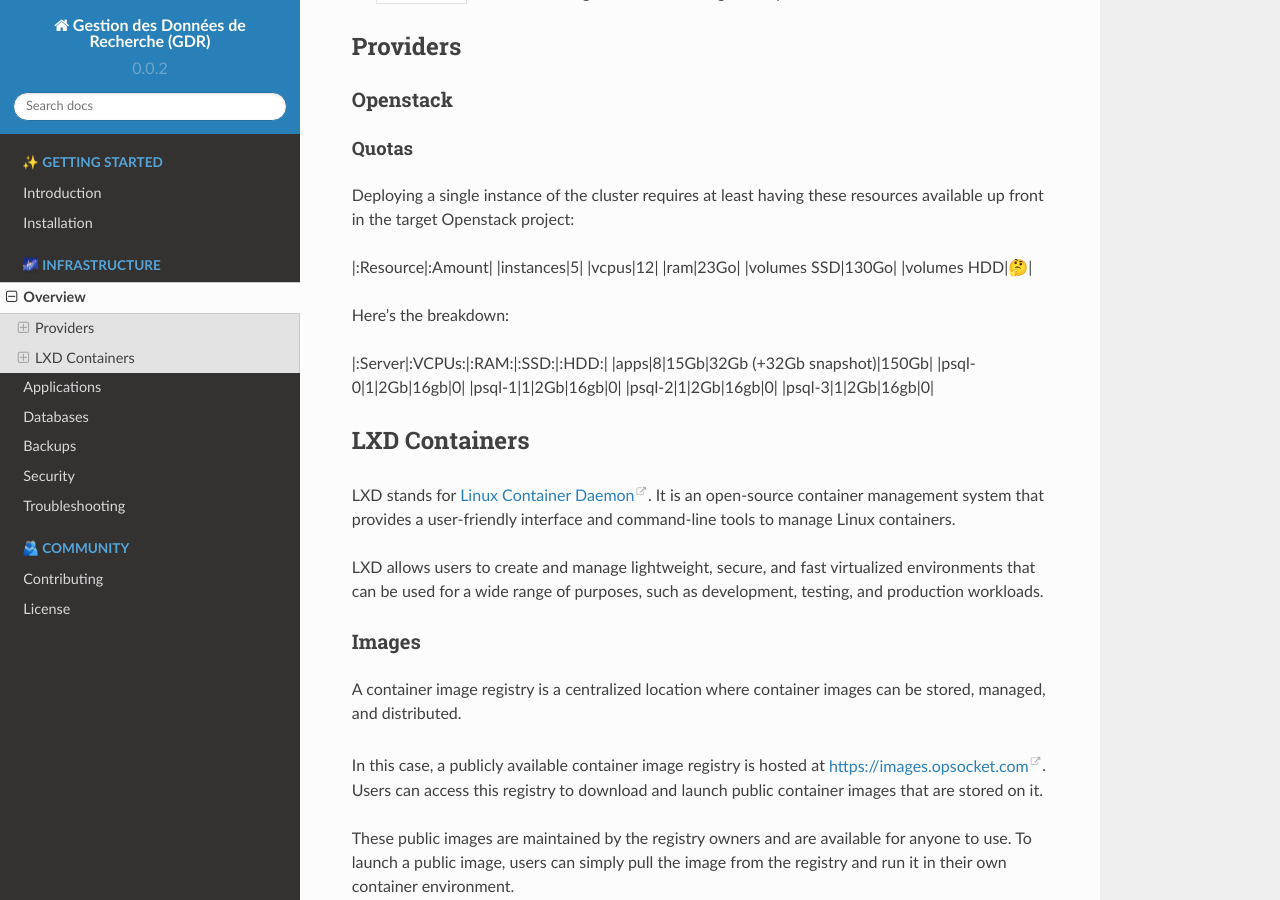
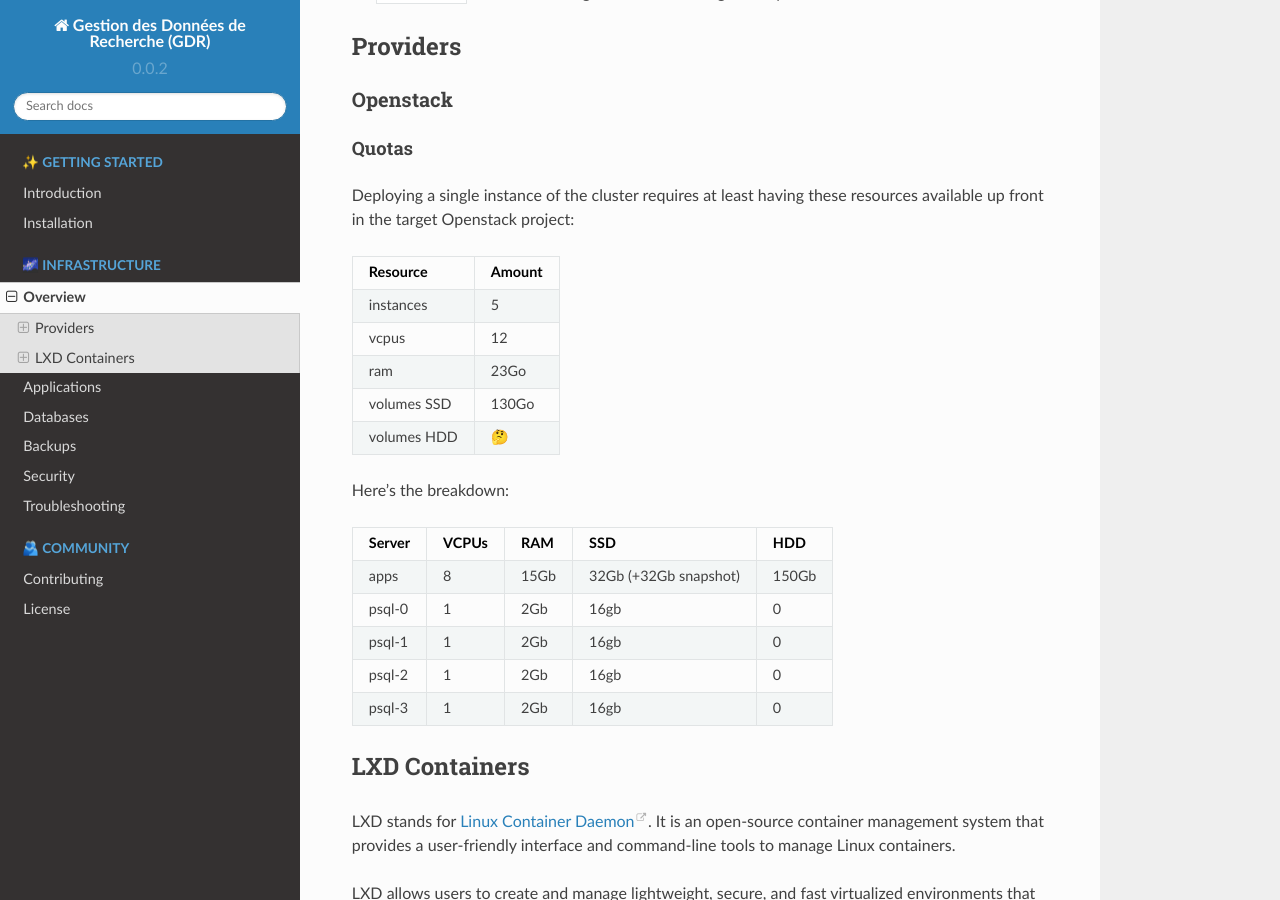
Before and after one commit to calculquebec/infra-gdr, a Sphinx documentation site: the page built from docs/infra/overview.md, in a window 1280 px wide and 900 px high, scrolled down 404 px. Built offline with Sphinx 7.4.7 and the Read the Docs theme 2.0.0, drawn with Linux system fonts in a browser that asks for light colours.

Commit message:
📝 update docs

```diff
--- a/docs/infra/overview.md
+++ b/docs/infra/overview.md
@@ -1,4 +1,4 @@
-# Overview
+  # Overview
 
 - `apps.tf`: Terraform configuration for deploying the research data management services.
 - `databases.tf`: Terraform configuration for deploying the databases required by the services.
@@ -19,7 +19,8 @@
 
 Deploying a single instance of the cluster requires at least having these resources available up front in the target Openstack project:
 
-|:Resource|:Amount|
+|Resource|Amount|
+|:-------|:----:|
 |instances|5|
 |vcpus|12|
 |ram|23Go|
```
Also changed, not shown: other parts of docs/infra/overview.md (+2 -1 lines).
